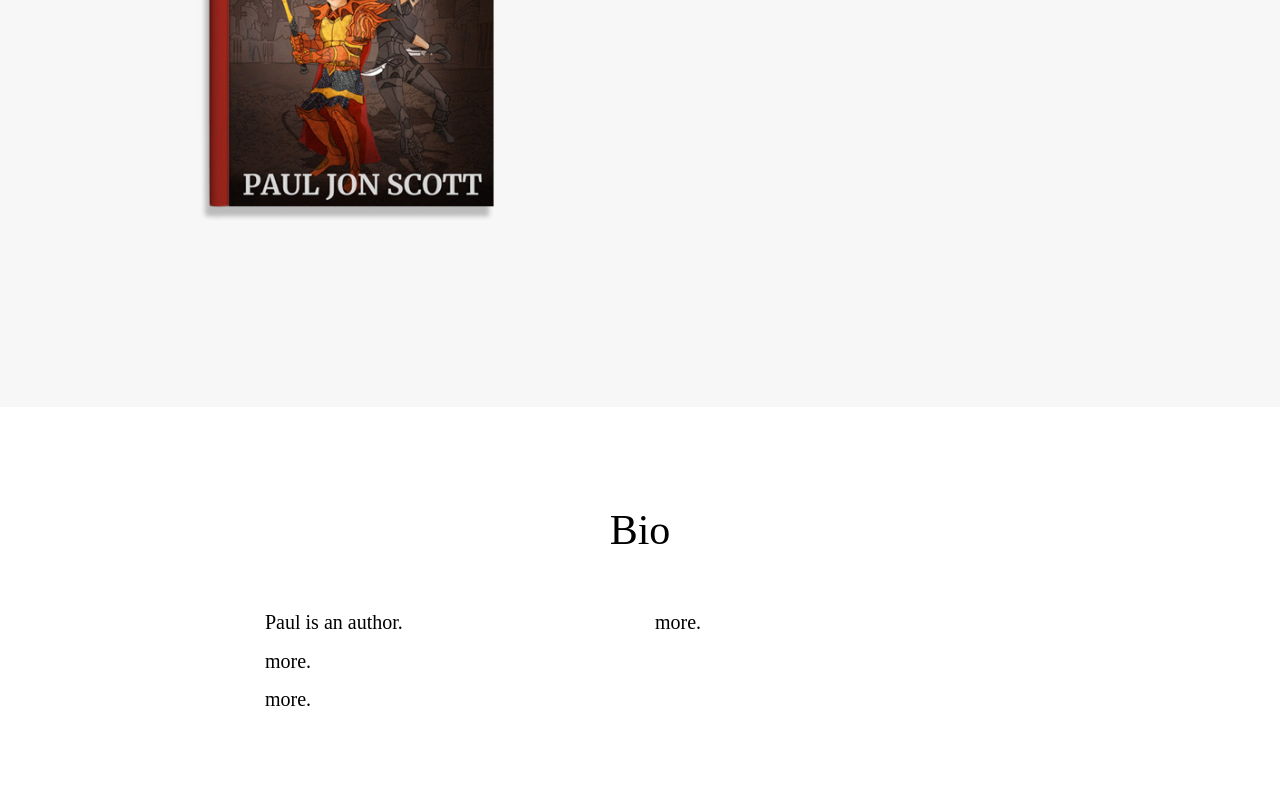
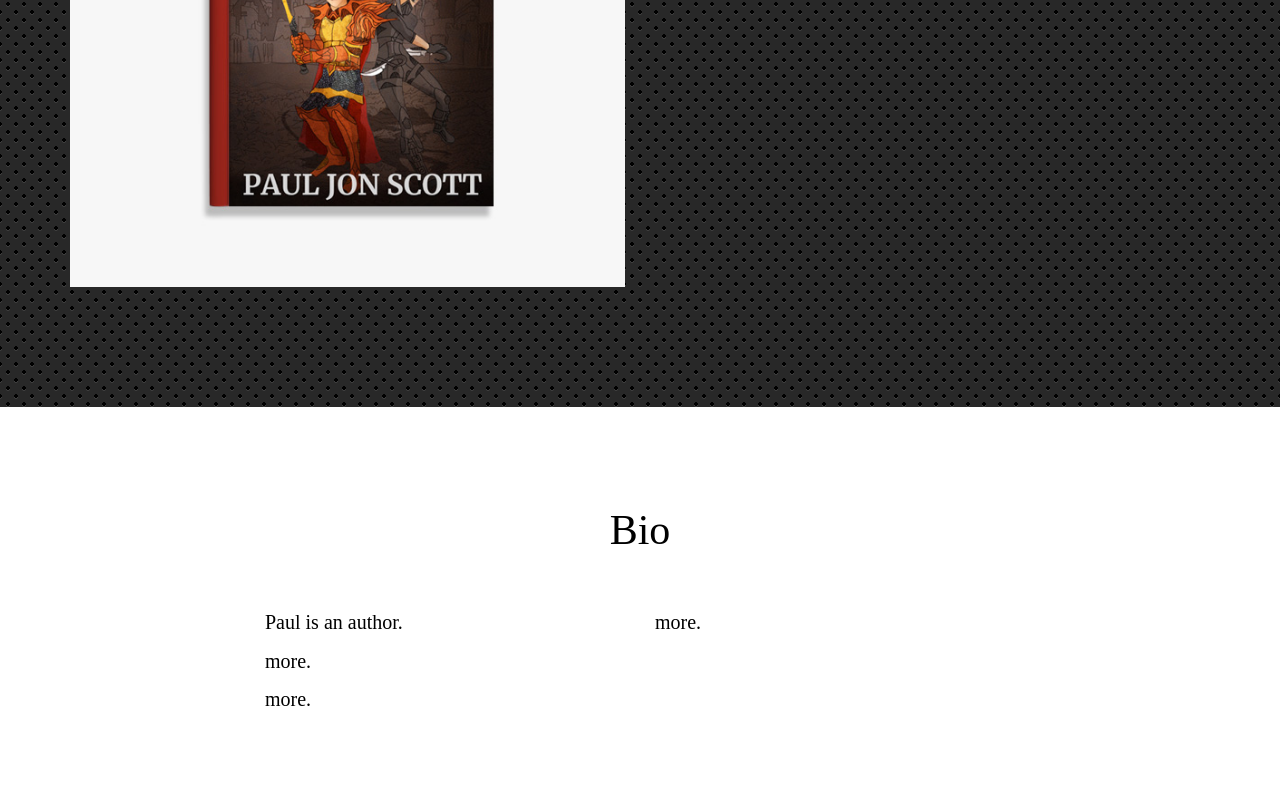
Before and after one commit to pauljonscott/pauljonscott.github.io, a website: page index.html in a window 1280 px wide. Shown: the part 468-1258 px from the top of the page. Drawn offline with nearby package versions, Linux system fonts and the light colour scheme.

Commit message:
Update freelancer.css

```diff
--- a/css/freelancer.css
+++ b/css/freelancer.css
@@ -68,8 +68,14 @@ hr.star-primary:after {
 }
 header {
   text-align: left;
-  background: #f7f7f7;
-  color: black;
+  background:
+    radial-gradient(black 15%, transparent 16%) 0 0,
+    radial-gradient(black 15%, transparent 16%) 8px 8px,
+    radial-gradient(rgba(255,255,255,.1) 15%, transparent 20%) 0 1px,
+    radial-gradient(rgba(255,255,255,.1) 15%, transparent 20%) 8px 9px;
+  background-color:#282828;
+  background-size:16px 16px;
+  color: white;
 }
 header .container {
   padding-top: 100px;
```
